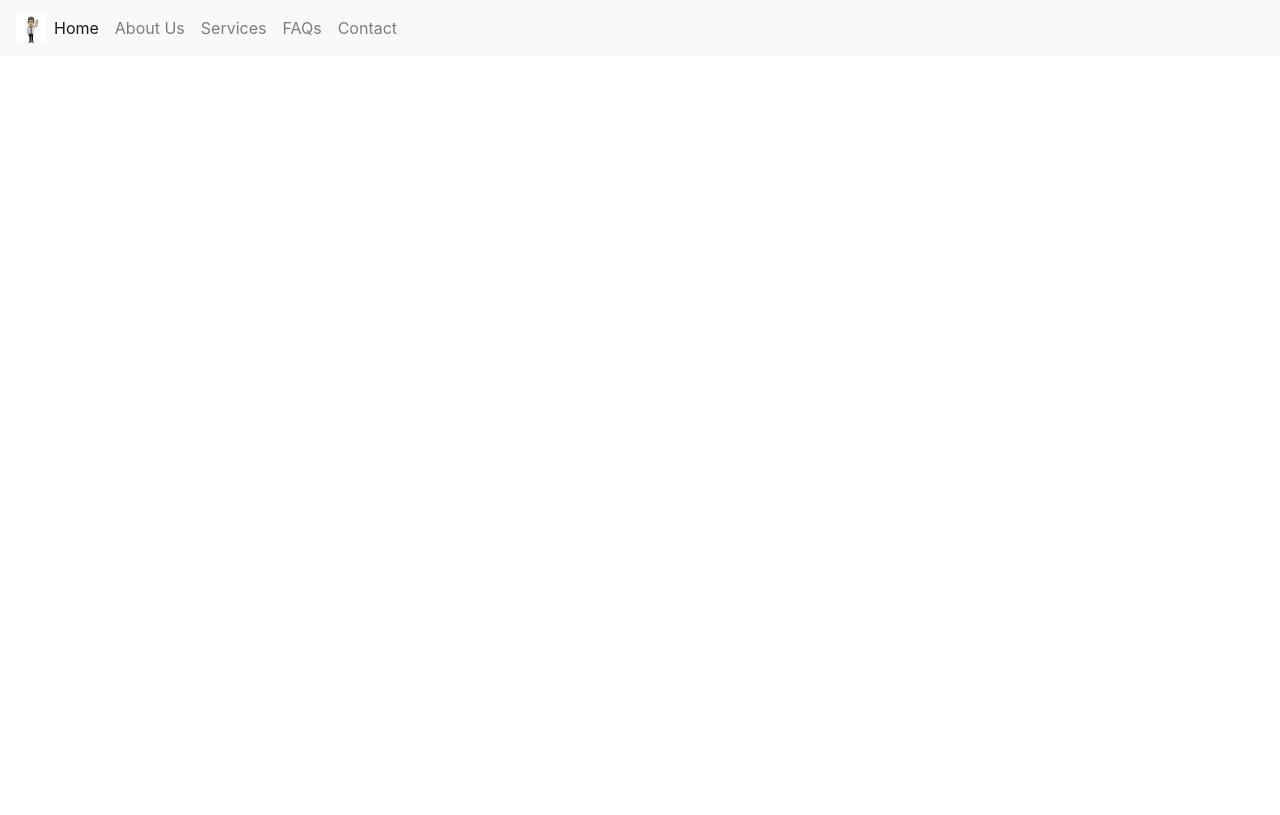
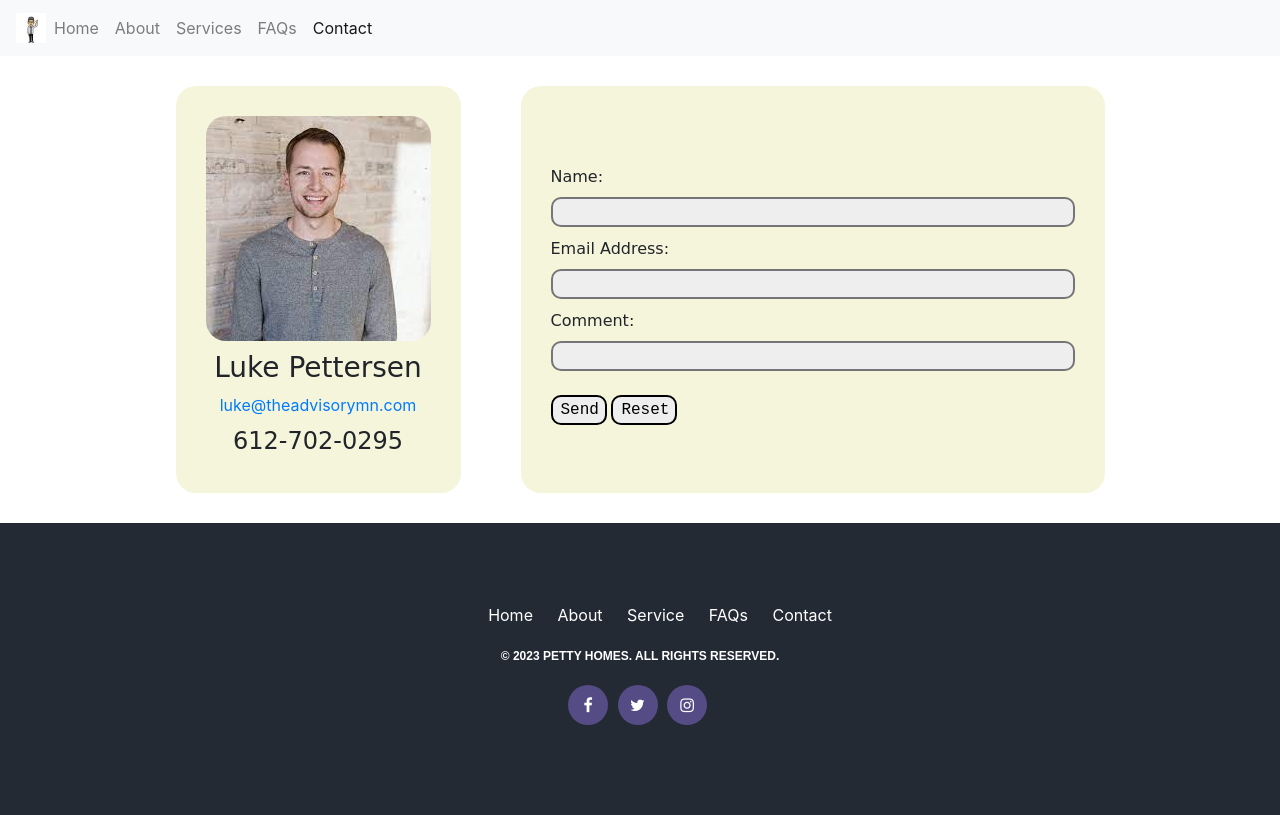
Before and after one commit to helgeryan/pettyhomes, a plain HTML site: page contact.html in a window 1280 px wide. Drawn offline with nearby package versions, Linux system fonts and the light colour scheme; files that its build step writes are made by us from their sources.

Commit message:
Add in a generic contact us page

```diff
--- a/contact.html
+++ b/contact.html
@@ -3,14 +3,86 @@
 <html>
 <head>
     <link rel="stylesheet" href="https://cdn.jsdelivr.net/npm/bootstrap@4.3.1/dist/css/bootstrap.min.css" integrity="sha384-ggOyR0iXCbMQv3Xipma34MD+dH/1fQ784/j6cY/iJTQUOhcWr7x9JvoRxT2MZw1T" crossorigin="anonymous">
-    <title>Movies Site</title>
-    <link rel="stylesheet" href="style.css">
-    <script src="index.js" type="text/javascript" defer></script>
+    <title>Petty Homes</title>
+    <link rel="stylesheet" href="css/style.css">
+    <link rel="stylesheet" href="css/contact.css">
+    <link href="https://maxcdn.bootstrapcdn.com/font-awesome/4.7.0/css/font-awesome.min.css" rel="stylesheet" />
 </head>
 
 <body>
-    <template id="welcome-msg"></template>
+    <nav class="navbar navbar-expand-lg navbar-light bg-light">
+        <img src="src/images/tiktok.jpeg" width="30px" height="30px">
+        <button class="navbar-toggler" type="button" data-toggle="collapse" data-target="#navbarNavAltMarkup" aria-controls="navbarNavAltMarkup" aria-expanded="false" aria-label="Toggle navigation">
+            <span class="navbar-toggler-icon"></span>
+        </button>
+        <div class="collapse navbar-collapse" id="navbarNavAltMarkup">
+            <div class="navbar-nav">
+                <a class="nav-item nav-link" href="index.html">Home<span class="sr-only">(current)</span></a>
+                <a class="nav-item nav-link" href="about.html">About</a>
+                <a class="nav-item nav-link" href="services.html">Services</a>
+                <a class="nav-item nav-link" href="faqs.html">FAQs</a>
+                <a class="nav-item nav-link active" href="contact.html">Contact</a>
+            </div>
+        </div>
+    </nav>
 
+
+
+    <div class="contact-info">
+        <div class="contact-left">
+            <img src="src/images/lukephoto.jpeg">
+            <h3>Luke Pettersen</h3>
+            <a href="mailto:luke@theadvisorymn.com?subject=Hello Luke&body=We are interested in getting in touch with you!">luke@theadvisorymn.com</a>
+            <h4>612-702-0295</h4>
+        </div>
+        <div class="contact-right">
+            <div>
+                <form action="mailto:luke@theadvisorymn.com?subject=Hello Luke" method="post" enctype="text/plain">
+                    <label>Name:</label><br>
+                    <input type="text" name="name" size="50"><br>
+                    <label>Email Address:</label><br>
+                    <input type="text" name="mail" size="50"><br>
+                    <label>Comment:</label><br>
+                    <input type="text" name="comment" size="50"><br><br>
+                    <input type="submit" value="Send">
+                    <input type="reset" value="Reset">
+                </form>
+            </div>
+        </div>
+    </div>
+
+
+
+<!-- Footer Code -->
+    <div class="footer">
+        <div class="container">
+            <div class="row text-center">
+                <div class="col-lg-12 col-sm-12 col-xs-12">
+                    <div class="footer_menu">
+                        <ul>
+                            <li><a href="index.html">Home</a></li>
+                            <li><a href="about.html">About</a></li>
+                            <li><a href="services.html">Service</a></li>
+                            <li><a href="faqs.html">FAQs</a></li>
+                            <li><a href="contact.html">Contact</a></li>
+                        </ul>
+                    </div>
+                    <div class="footer_copyright">
+                        <p>© 2023 Petty Homes. All Rights Reserved.</p>
+                    </div>
+                    <div class="footer_profile">
+                        <ul>
+                            <li><a href="https://www.tiktok.com/@luke_pettersenrealtor"><i class="fa fa-facebook"></i></a></li>
+                            <li><a href="https://twitter.com/LPett47"><i class="fa fa-twitter"></i></a></li>
+                            <li><a href="https://www.instagram.com/pettyhomes/"><i class="fa fa-instagram"></i></a></li>
+                        </ul>
+                    </div>
+                </div><!--- END COL -->
+            </div><!--- END ROW -->
+        </div><!--- END CONTAINER -->
+    </div>
 </body>
-
+    <script src="https://code.jquery.com/jquery-3.3.1.slim.min.js" integrity="sha384-q8i/X+965DzO0rT7abK41JStQIAqVgRVzpbzo5smXKp4YfRvH+8abtTE1Pi6jizo" crossorigin="anonymous"></script>
+    <script src="https://cdn.jsdelivr.net/npm/popper.js@1.14.7/dist/umd/popper.min.js" integrity="sha384-UO2eT0CpHqdSJQ6hJty5KVphtPhzWj9WO1clHTMGa3JDZwrnQq4sF86dIHNDz0W1" crossorigin="anonymous"></script>
+    <script src="https://cdn.jsdelivr.net/npm/bootstrap@4.3.1/dist/js/bootstrap.min.js" integrity="sha384-JjSmVgyd0p3pXB1rRibZUAYoIIy6OrQ6VrjIEaFf/nJGzIxFDsf4x0xIM+B07jRM" crossorigin="anonymous"></script>
 </html>
--- /dev/null
+++ b/css/contact.css
@@ -0,0 +1,75 @@
+.contact-left {
+    background-color: beige;
+    border-radius: 20px;
+    margin-top: 30px;
+    margin-bottom: 30px;
+    margin-right: 30px;
+    margin-left: 30px;
+    padding-top: 30px;
+    padding-left: 30px;
+    padding-right: 30px;
+    padding-bottom: 30px;
+    display: flex;
+    flex-direction: column;
+    justify-content: center;
+    align-items: center;
+}
+
+.contact-left img {
+    border-radius: 20px;
+}
+
+.contact-left h3,h4 {
+    padding-top: 10px;
+    font-family: cursive;
+}
+
+button {
+    font-family: cursive;
+}
+
+.contact-right {
+    background-color: beige;
+    margin-top: 30px;
+    margin-bottom: 30px;
+    margin-left: 30px;
+    margin-right: 30px;
+    padding-top: 30px;
+    padding-left: 30px;
+    padding-right: 30px;
+    padding-bottom: 30px;
+    border-radius: 20px;
+    display: flex;
+    flex-direction: column;
+    justify-content: center;
+    align-items: baseline;
+}
+
+.contact-right a, label {
+    margin-top: 10px;
+    font-family: cursive;
+}
+
+.contact-right input {
+    padding-left: 8px;
+    background-color: #eeeeee;
+    font-family: monospace;
+    border-radius: 10px;
+    border-style: solid;
+}
+
+@media screen and (min-width: 540px) {
+    .contact-info {
+        display: flex;
+        flex-direction: row;
+        justify-content: center;
+    }
+}
+
+@media screen and (max-width: 540px) {
+    .contact-info {
+        display: flex;
+        flex-direction: column;
+        justify-content: center;
+    }
+}
```
Also changed, not shown: index.html (+1 -4 lines), src/images/lukephoto.jpeg (added).
